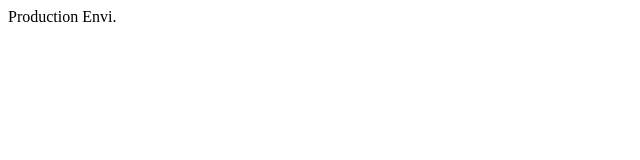
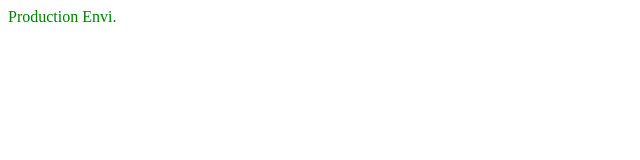
Before and after one commit to sonalalamkane/Git-Assignment, a plain HTML site: page index.html in a window 1280 px wide. Shown: the full height of the page, 0-640 px from the left. Drawn offline with Linux system fonts and the light colour scheme.

Commit message:
green name in prod

```diff
--- a/index.html
+++ b/index.html
@@ -1,5 +1,5 @@
 <html>
 <body>
-Production Envi.
+<font color='green'>Production Envi.</font>
 </body>
 </html>
```
